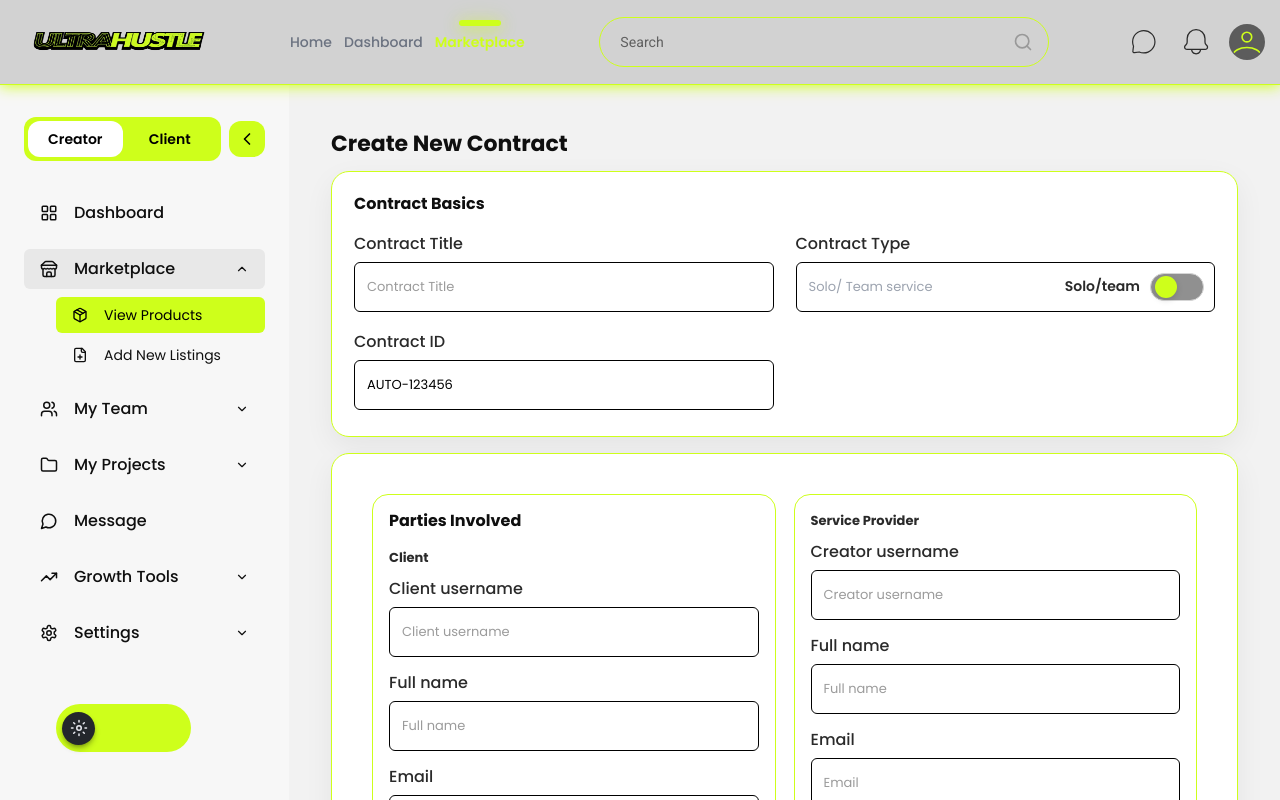
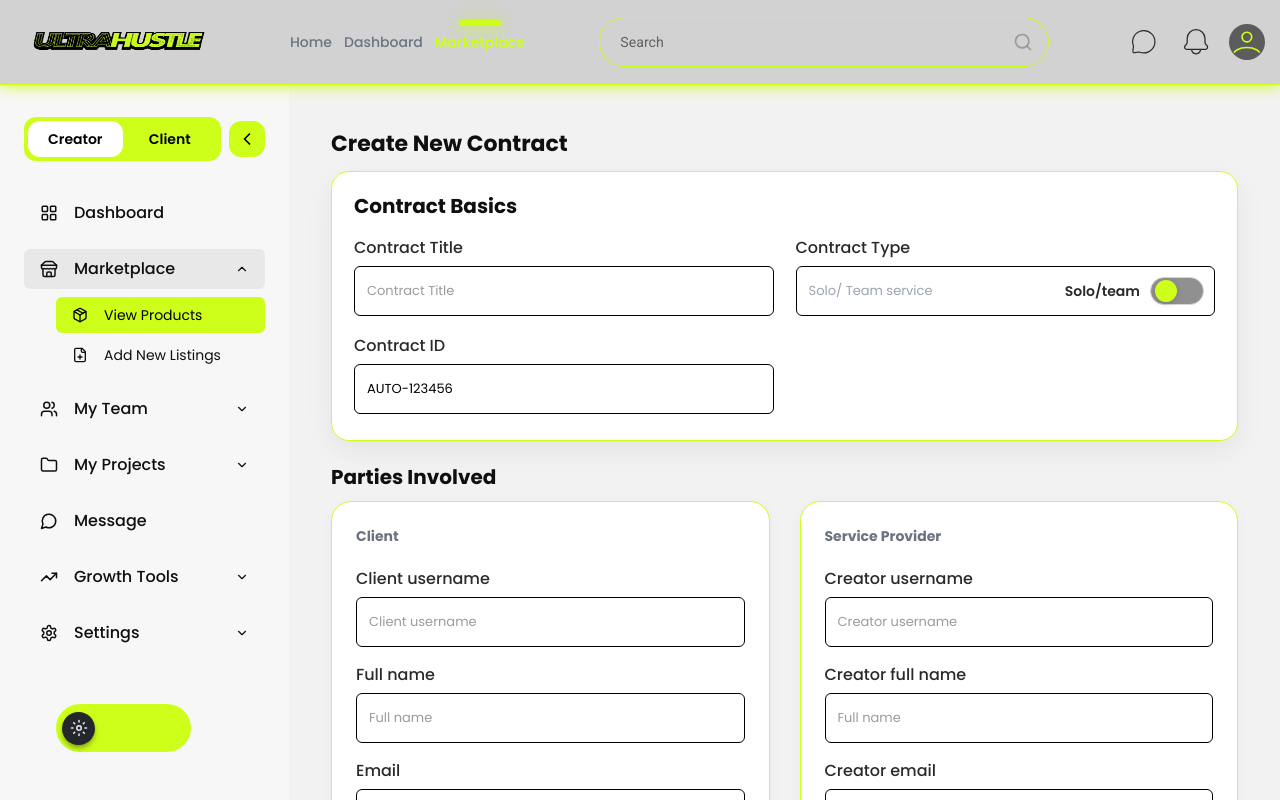
Before and after one commit to milanKUN/ultrahustle_new, a React (Vite) app: page /contracts-listing in a window 1280 px wide. Built offline with nearby package versions, Linux system fonts and the light colour scheme.

Commit message:
update from collaborator

```diff
--- a/src/features/marketplace/pages/CreateServiceListing.css
+++ b/src/features/marketplace/pages/CreateServiceListing.css
@@ -106,30 +106,32 @@
 /* ✅ ON state — screenshot jaisa */
 .csl-ai-pill.active {
   color: #ffffff;
-  font-weight: 600;
+  font-weight: 700;
+  font-size: 13px;
 
-  /* Black fill */
-  background: linear-gradient(#0b0b0b, #0b0b0b) padding-box,
-
-    /* Neon border */
+  /* Black fill with gradient border */
+  background:
+    linear-gradient(#0b0b0b, #0b0b0b) padding-box,
     linear-gradient(90deg, #df5ef3, #a210ff) border-box;
 
-  border: 2px solid transparent;
+  border: 1.5px solid transparent;
   border-radius: 10px;
 
   padding: 6px 14px;
   gap: 8px;
 
-  /* Purple glow */
+  /* INTENSE PURPLE NEON GLOW */
   box-shadow:
-    0 0 0 2px rgba(172, 75, 250, 0.55),
-    0 0 18px rgba(172, 75, 250, 0.75);
+    0 0 10px rgba(172, 75, 250, 0.7),
+    0 0 20px rgba(172, 75, 250, 0.5),
+    0 0 35px rgba(172, 75, 250, 0.3);
+
+  transition: all 0.3s ease;
 }
 
 .csl-ai-pill.active svg {
-  color: #AC4BFA;
-  /* purple */
-  fill: currentColor;
+  color: #df5ef3;
+  filter: drop-shadow(0 0 4px #df5ef3);
 }
 
 .csl-ai-pill {
--- a/src/features/marketplace/pages/Marketplace.css
+++ b/src/features/marketplace/pages/Marketplace.css
@@ -350,62 +350,50 @@
 .mp-aiBadge {
     display: inline-flex;
     align-items: center;
-    gap: 4px;
-    font-size: 10px;
+    gap: 6px;
+    font-size: 11px;
     font-weight: 700;
-    color: #fff;
-    padding: 4px 10px;
-    border-radius: 6px;
-    background: #2a2a2a;
-    border: 1px solid #444;
+    color: #ffffff;
+    padding: 5px 12px;
+    border-radius: 9px;
     position: relative;
-    overflow: hidden;
+    background: #000;
+    /* fallback */
 
-    /* ✅ CONSTANT PURPLE NEON */
+    /* Gradient Border Effect */
+    background:
+        linear-gradient(#1a1a1a, #1a1a1a) padding-box,
+        linear-gradient(90deg, #d946ef, #8b5cf6) border-box;
+    border: 1.5px solid transparent;
+
+    /* INTENSE PURPLE NEON GLOW */
     box-shadow:
-        0 0 6px rgba(139, 92, 246, 0.8),
-        0 0 14px rgba(139, 92, 246, 0.6),
-        0 0 22px rgba(217, 70, 239, 0.5);
+        0 0 8px rgba(139, 92, 246, 0.6),
+        0 0 16px rgba(139, 92, 246, 0.4),
+        0 0 32px rgba(217, 70, 239, 0.3);
 
     transition: all 0.3s ease;
-}
-
-/* gradient border */
-.mp-aiBadge::before {
-    content: '';
-    position: absolute;
-    inset: -1px;
-    padding: 1px;
-    background: linear-gradient(90deg, #d946ef, #8b5cf6);
-    border-radius: 6px;
-
-    -webkit-mask-composite: xor;
-    mask-composite: exclude;
-    mask:
-        linear-gradient(#fff 0 0) content-box,
-        linear-gradient(#fff 0 0);
 }
 
 /* icon glow */
 .mp-aiBadge svg {
     color: #d946ef;
-    filter: drop-shadow(0 0 6px #d946ef);
+    filter: drop-shadow(0 0 4px #d946ef);
 }
 
 .dark .mp-aiBadge {
     background: #fff;
     color: #1a1a1a;
-    border: none;
-    box-shadow: 0 0 15px rgba(217, 70, 239, 0.8), 0 0 30px rgba(217, 70, 239, 0.4);
+    /* INTENSE NEON GLOW FOR DARK MODE */
+    box-shadow:
+        0 0 12px rgba(217, 70, 239, 0.8),
+        0 0 24px rgba(217, 70, 239, 0.5),
+        0 0 40px rgba(139, 92, 246, 0.3);
 }
 
 .dark .mp-aiBadge svg {
-    color: #a855f7;
-    filter: none;
-}
-
-.dark .mp-aiBadge::before {
-    display: none;
+    color: #d946ef;
+    filter: drop-shadow(0 0 4px #d946ef);
 }
 
 .mp-desc {
--- a/src/features/marketplace/pages/SoloContractListing.css
+++ b/src/features/marketplace/pages/SoloContractListing.css
@@ -64,7 +64,7 @@
 
 .cnc-card-title {
   margin: 0 0 18px;
-  font-size: 16px;
+  font-size: 20px;
   font-weight: 800;
   color: var(--text);
 }
@@ -216,39 +216,36 @@
 
 /* ================= Parties Involved ================= */
 
+.cnc-title-standalone {
+  margin-top: 24px;
+  margin-bottom: 12px;
+}
+
+.cnc-parties-wrapper {
+  display: grid;
+  grid-template-columns: 1fr 1fr;
+  gap: 30px;
+}
 
 .cnc-subcard {
   background: #fff;
   border: 1.5px solid var(--accent);
-  border-radius: 16px;
-  padding: 16px;
-}
-
-.cnc-subTop {
-  display: flex;
-  align-items: center;
-  margin-bottom: 10px;
+  border-radius: 20px;
+  padding: 24px;
+  box-shadow: 0 4px 15px rgba(0, 0, 0, 0.04);
 }
 
 .cnc-subTitle {
-  font-size: 13px;
-  font-weight: 900;
-  color: #2a2a2a;
+  font-size: 14px;
+  font-weight: 700;
+  color: var(--muted);
+  margin-bottom: 20px;
 }
 
 .cnc-subGrid {
   display: grid;
   grid-template-columns: 1fr;
-  gap: 14px;
-}
-
-@media (min-width: 860px) {
-  .cnc-twoCards {
-    display: grid;
-    grid-template-columns: 1fr 1fr;
-    gap: 18px;
-    padding: 18px;
-  }
+  gap: 16px;
 }
 
 /* ================= Scope & Deliverables ================= */
@@ -578,6 +575,50 @@
   }
 }
 
+/* ================= Team Payout Configuration ================= */
+.cnc-teamPayoutCard {
+  border: 1px solid #e2f1b0;
+  box-shadow: 0 4px 20px rgba(0, 0, 0, 0.04);
+}
+
+.cnc-payout-list {
+  display: flex;
+  flex-direction: column;
+  gap: 12px;
+}
+
+.cnc-payout-row {
+  display: grid;
+  grid-template-columns: 1fr 1fr 1fr;
+  gap: 12px;
+}
+
+.cnc-payout-input {
+  background: #f9f9f9;
+  border: 1px solid #e0e0e0;
+  color: #888;
+  font-size: 14px;
+  height: 46px;
+  border-radius: 8px;
+}
+
+.user-page.dark .cnc-payout-input {
+  background: #1a1a1a;
+  border-color: #333;
+  color: #a0a0a0;
+}
+
+.user-page.dark .cnc-teamPayoutCard {
+  border-color: #333;
+}
+
+@media (max-width: 650px) {
+  .cnc-payout-row {
+    grid-template-columns: 1fr;
+    gap: 8px;
+  }
+}
+
 /* ================= DARK MODE ================= */
 .user-page.dark {
   background: var(--d-bg);
--- a/src/features/marketplace/pages/SoloContractListing.jsx
+++ b/src/features/marketplace/pages/SoloContractListing.jsx
@@ -56,6 +56,11 @@ export default function SoloContractListing({ theme = "light", setTheme }) {
     finalCreatorName: "",
     clientAgree: false,
     creatorAgree: false,
+    teamPayouts: [
+      { id: "1", name: "Member A", role: "Design", percentage: "80%" },
+      { id: "2", name: "Member B", role: "Dev", percentage: "60%" },
+      { id: "3", name: "Member C", role: "QA", percentage: "50%" },
+    ],
   });
 
   // ✅ Sidebar & Settings state (matching standard layout)
@@ -81,6 +86,15 @@ export default function SoloContractListing({ theme = "light", setTheme }) {
     setForm((p) => ({ ...p, [key]: e.target.value }));
 
   const onToggle = (key) => () => setForm((p) => ({ ...p, [key]: !p[key] }));
+
+  const handlePayoutChange = (id, field, value) => {
+    setForm((p) => ({
+      ...p,
+      teamPayouts: p.teamPayouts.map((pay) =>
+        pay.id === id ? { ...pay, [field]: value } : pay
+      ),
+    }));
+  };
 
   // Deliverables
   const [deliverableDraft, setDeliverableDraft] = useState({
@@ -324,15 +338,48 @@ export default function SoloContractListing({ theme = "light", setTheme }) {
                   </div>
                 </div>
 
+                {/* Team Payout Configuration (Conditional) */}
+                {form.soloTeam && (
+                  <div className="cnc-card cnc-card--mt cnc-teamPayoutCard">
+                    <h2 className="cnc-card-title">Team Payout Configuration</h2>
+                    <div className="cnc-payout-list">
+                      {form.teamPayouts.map((payout) => (
+                        <div className="cnc-payout-row" key={payout.id}>
+                          <div className="cnc-field">
+                            <input
+                              className="cnc-input cnc-payout-input"
+                              placeholder="Member Name"
+                              value={payout.name}
+                              onChange={(e) => handlePayoutChange(payout.id, "name", e.target.value)}
+                            />
+                          </div>
+                          <div className="cnc-field">
+                            <input
+                              className="cnc-input cnc-payout-input"
+                              placeholder="Role"
+                              value={payout.role}
+                              onChange={(e) => handlePayoutChange(payout.id, "role", e.target.value)}
+                            />
+                          </div>
+                          <div className="cnc-field">
+                            <input
+                              className="cnc-input cnc-payout-input"
+                              placeholder="Percentage"
+                              value={payout.percentage}
+                              onChange={(e) => handlePayoutChange(payout.id, "percentage", e.target.value)}
+                            />
+                          </div>
+                        </div>
+                      ))}
+                    </div>
+                  </div>
+                )}
+
                 {/* Parties Involved */}
-                <div className="cnc-card cnc-card--mt">
-
-                  <div className="cnc-twoCards">
+                <h2 className="cnc-card-title cnc-title-standalone">Parties Involved</h2>
+                <div className="cnc-parties-wrapper">
                   <div className="cnc-subcard">
-                      <h2 className="cnc-card-title">Parties Involved</h2>
-                      <div className="cnc-subTop">
                     <div className="cnc-subTitle">Client</div>
-                      </div>
                     <div className="cnc-subGrid">
                       <div className="cnc-field">
                         <label className="cnc-label">Client username</label>
@@ -374,33 +421,39 @@ export default function SoloContractListing({ theme = "light", setTheme }) {
                   </div>
 
                   <div className="cnc-subcard">
-                      <div className="cnc-subTop">
-                        <div className="cnc-subTitle">Service Provider</div>
+                    <div className="cnc-subTitle">
+                      {form.soloTeam ? "Team Details" : "Service Provider"}
                     </div>
                     <div className="cnc-subGrid">
                       <div className="cnc-field">
-                          <label className="cnc-label">Creator username</label>
+                        <label className="cnc-label">
+                          {form.soloTeam ? "Team" : "Creator"} username
+                        </label>
                         <input
                           className="cnc-input"
-                            placeholder="Creator username"
+                          placeholder={form.soloTeam ? "Team username" : "Creator username"}
                           value={form.creatorUsername}
                           onChange={onChange("creatorUsername")}
                         />
                       </div>
                       <div className="cnc-field">
-                          <label className="cnc-label">Full name</label>
+                        <label className="cnc-label">
+                          {form.soloTeam ? "Team" : "Creator"} full name
+                        </label>
                         <input
                           className="cnc-input"
-                            placeholder="Full name"
+                          placeholder={form.soloTeam ? "Team full name" : "Full name"}
                           value={form.creatorFullName}
                           onChange={onChange("creatorFullName")}
                         />
                       </div>
                       <div className="cnc-field">
-                          <label className="cnc-label">Email</label>
+                        <label className="cnc-label">
+                          {form.soloTeam ? "Team" : "Creator"} email
+                        </label>
                         <input
                           className="cnc-input"
-                            placeholder="Email"
+                          placeholder={form.soloTeam ? "Team email" : "Email"}
                           value={form.creatorEmail}
                           onChange={onChange("creatorEmail")}
                         />
@@ -413,7 +466,6 @@ export default function SoloContractListing({ theme = "light", setTheme }) {
                           value={form.creatorCompany}
                           onChange={onChange("creatorCompany")}
                         />
-                        </div>
                       </div>
                     </div>
                   </div>
```
Lines whose indentation alone changed are shown as unchanged.
